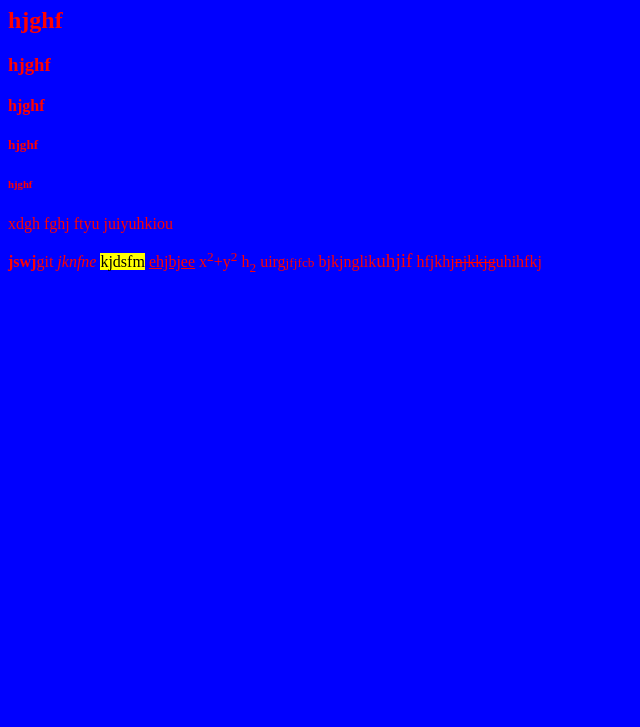
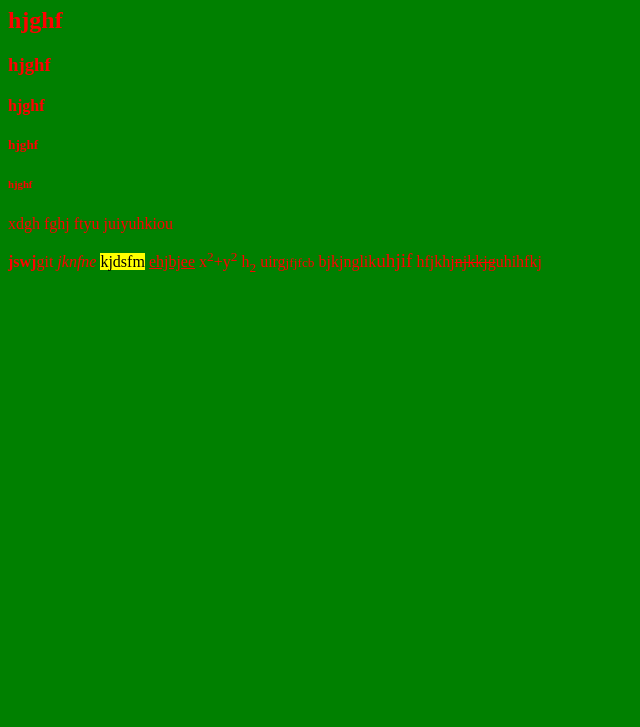
Before and after one commit to harshithabellam/samplegit2, a plain HTML site: page index.html in a window 1280 px wide. Shown: the part 73-800 px from the top of the page, without its empty margins (0-640 px from the left). Drawn offline with Linux system fonts and the light colour scheme.

Commit message:
change something

```diff
--- a/index.html
+++ b/index.html
@@ -1,7 +1,7 @@
 <!DOCTYPE html>
 <html>
 
-<body bgcolor="blue" text="red">
+<body bgcolor="green" text="red">
     <h1>hjghf</h1>
     <h2>hjghf</h2>
     <h3>hjghf</h3>
```
